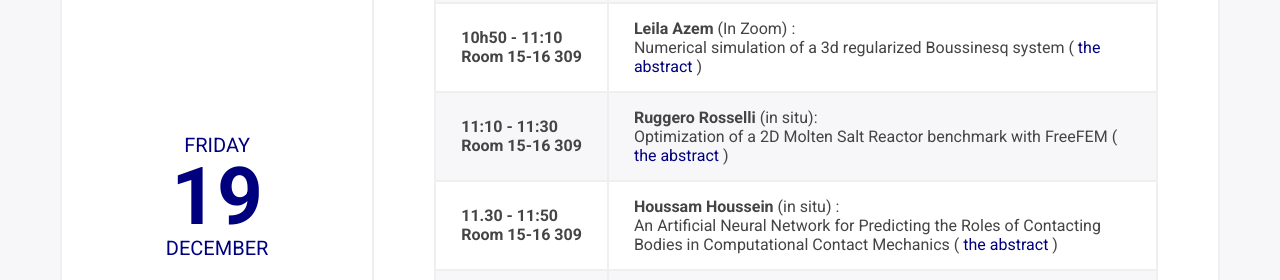
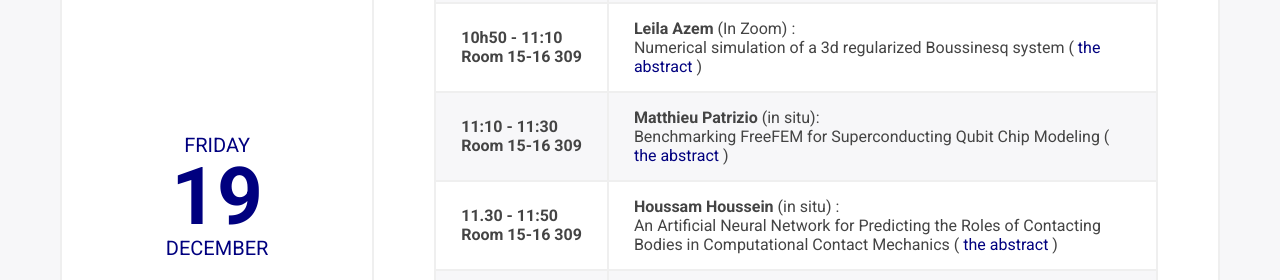
Before and after one commit to FreeFem/FreeFem-website, a Jekyll site: the page built from ffdays.md, in a window 1280 px wide and 900 px high, scrolled down 2609 px. Shown: the part 152-432 px from the top of the window. Built offline with Jekyll 4.4.1, drawn with Linux system fonts in a browser that asks for light colours.

Commit message:
update for alice & bob

```diff
--- a/_layouts/ffdays.html
+++ b/_layouts/ffdays.html
@@ -252,10 +252,10 @@
               <tr>
 				        <th scope="row">11:10 - 11:30<br> Room 15-16 309</th>
                 <td>
-                  <strong>Ruggero Rosselli</strong>   (in situ):
+                  <strong>Matthieu Patrizio</strong>   (in situ):
                   <br>
-                 Optimization of a 2D Molten Salt Reactor benchmark with FreeFEM
-                  (<a href="https://github.com/FreeFem/FreeFem-days/blob/master/2025/md/RR.md"> the abstract </a> )
+                 Benchmarking FreeFEM for Superconducting Qubit Chip Modeling
+                  (<a href="https://github.com/FreeFem/FreeFem-days/blob/master/2025/md/AB.md"> the abstract </a> )
                   </td>
               </tr>
 
```
